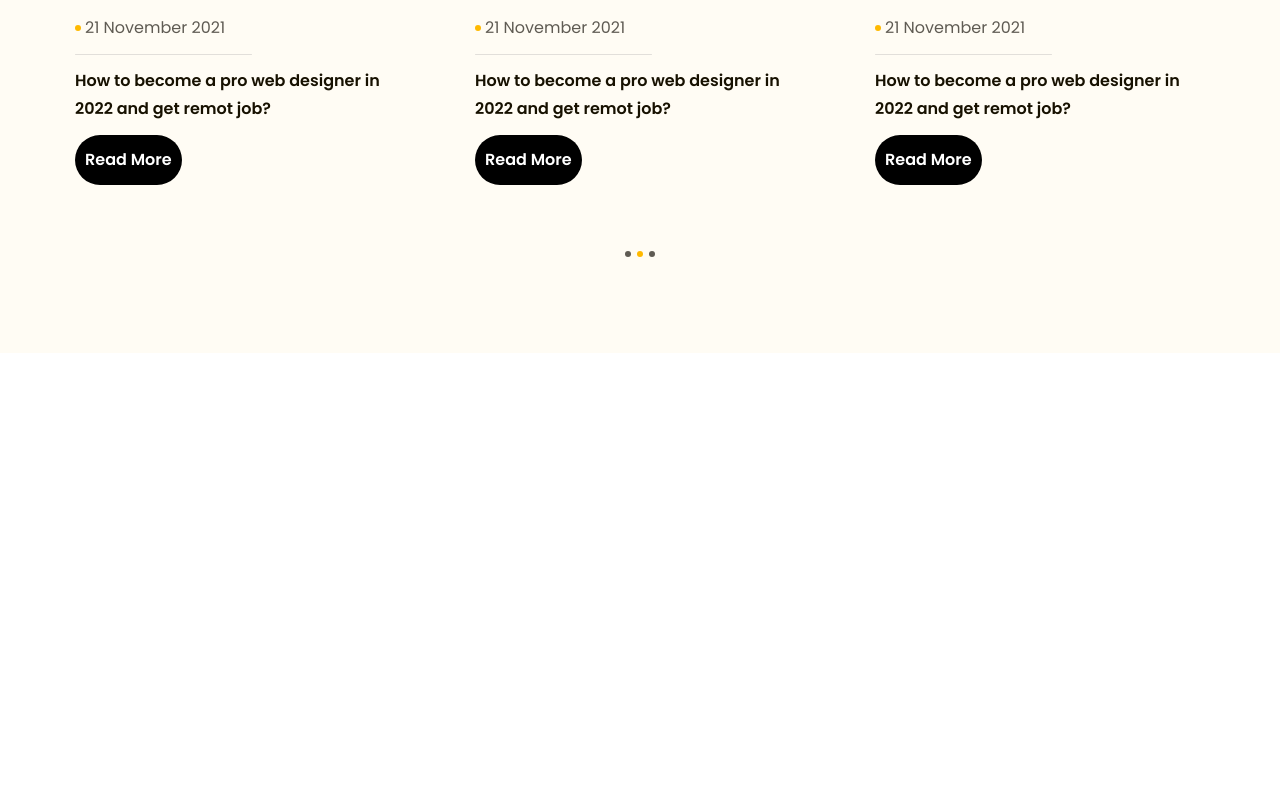
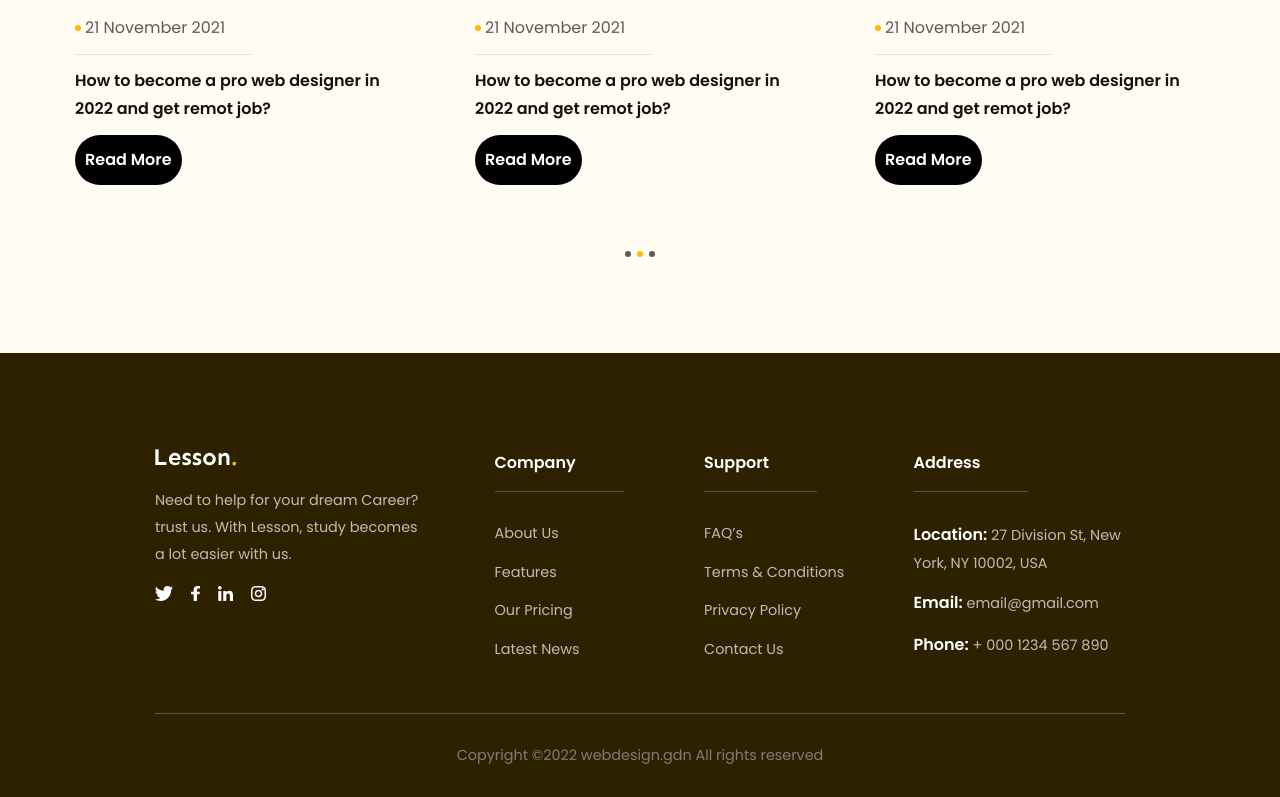
Before and after one commit to hauvip123/figma_to_html, a plain HTML site: page index.html in a window 1280 px wide. Shown: the part 4101-4898 px from the top of the page. Before the commit the page ends 4454 px from the top, so only its background shows below. Drawn offline with Linux system fonts and the light colour scheme.

Commit message:
ket thuc

```diff
--- a/assets/css/style.css
+++ b/assets/css/style.css
@@ -534,3 +534,64 @@ a {
   border-radius: 0.5px;
   background: #e2dfda;
 }
+/* ======================footer============== */
+.footer {
+  background: #2e2100;
+  padding: 96px 135px 0px;
+}
+.footer .row {
+  display: flex;
+  border-bottom: 1px solid #59554b;
+  padding-bottom: 38px;
+}
+.footer .row .column {
+  width: 21.6%;
+}
+.footer .row .column:first-child {
+  width: 35%;
+}
+.footer .desc {
+  margin-top: 18px;
+  max-width: 267px;
+  color: #bfbcb2;
+  font-size: 0.9rem;
+  line-height: 1.86;
+}
+.footer .socials {
+  display: flex;
+  gap: 18px;
+  margin-top: 18px;
+}
+.footer .title {
+  padding-bottom: 14px;
+  padding-right: 48px;
+  display: inline-block;
+  border-bottom: 1px solid #59554b;
+  color: #fff;
+  font-size: 1rem;
+  font-weight: 600;
+  line-height: 1.75;
+}
+.footer .list {
+  margin-top: 28px;
+}
+.footer .list a {
+  display: inline-block;
+  margin-bottom: 12px;
+  color: #bfbcb2;
+  font-size: 0.9rem;
+  line-height: 1.86;
+}
+.footer .list strong {
+  color: #fff;
+  font-size: 1rem;
+  font-weight: 600;
+  line-height: 1.86;
+}
+.footer .copyright {
+  padding: 28px 0;
+  color: #807d74;
+  text-align: center;
+  font-size: 0.9rem;
+  line-height: 1.86;
+}
--- a/index.html
+++ b/index.html
@@ -474,5 +474,99 @@
         </div>
       </div>
     </main>
+    <!-- footer -->
+    <footer class="footer">
+      <div class="main-content">
+        <div class="row">
+          <!-- column1 -->
+          <div class="column">
+            <img src="assets/img/logo-white.svg" alt="Lesson" class="logo" />
+            <p class="desc">
+              Need to help for your dream Career? trust us. With Lesson, study
+              becomes a lot easier with us.
+            </p>
+            <div class="socials">
+              <a href="#!">
+                <img src="assets/img/twitter.svg" alt="twitter" class="icon" />
+              </a>
+              <a href="#!">
+                <img src="assets/img/fb.svg" alt="fb" class="icon" />
+              </a>
+              <a href="#!">
+                <img
+                  src="assets/img/linkedin.svg"
+                  alt="linkedin"
+                  class="icon"
+                />
+              </a>
+              <a href="#!">
+                <img
+                  src="assets/img/instagram.svg"
+                  alt="instagram"
+                  class="icon"
+                />
+              </a>
+            </div>
+          </div>
+          <!-- column2 -->
+          <div class="column">
+            <h3 class="title">Company</h3>
+            <ul class="list">
+              <li>
+                <a href="#!">About Us</a>
+              </li>
+              <li>
+                <a href="#!">Features</a>
+              </li>
+              <li>
+                <a href="#!">Our Pricing</a>
+              </li>
+              <li>
+                <a href="#!">Latest News</a>
+              </li>
+            </ul>
+          </div>
+          <!-- column3 -->
+          <div class="column">
+            <h3 class="title">Support</h3>
+            <ul class="list">
+              <li>
+                <a href="#!">FAQ’s</a>
+              </li>
+              <li>
+                <a href="#!">Terms & Conditions</a>
+              </li>
+              <li>
+                <a href="#!">Privacy Policy</a>
+              </li>
+              <li>
+                <a href="#!">Contact Us</a>
+              </li>
+            </ul>
+          </div>
+          <!-- column4 -->
+          <div class="column">
+            <h3 class="title">Address</h3>
+            <ul class="list">
+              <li>
+                <a href="#!"
+                  ><strong>Location:</strong> 27 Division St, New York, NY
+                  10002, USA</a
+                >
+              </li>
+              <li>
+                <a href="#!"><strong>Email:</strong> email@gmail.com</a>
+              </li>
+              <li>
+                <a href="#!"><strong>Phone:</strong> + 000 1234 567 890</a>
+              </li>
+            </ul>
+          </div>
+        </div>
+        <div class="copyright">
+          <p>Copyright ©2022 webdesign.gdn All rights reserved</p>
+        </div>
+      </div>
+    </footer>
   </body>
 </html>
```
Also changed, not shown: assets/img/fb.svg (added), assets/img/instagram.svg (added), assets/img/linkedin.svg (added), assets/img/logo-white.svg (added), assets/img/twitter.svg (added).
